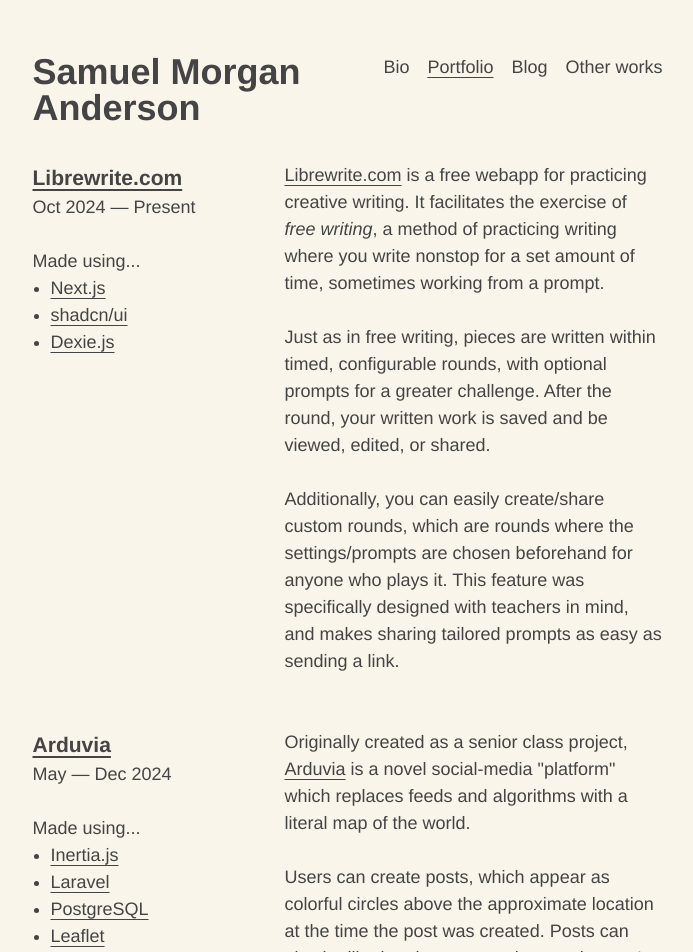
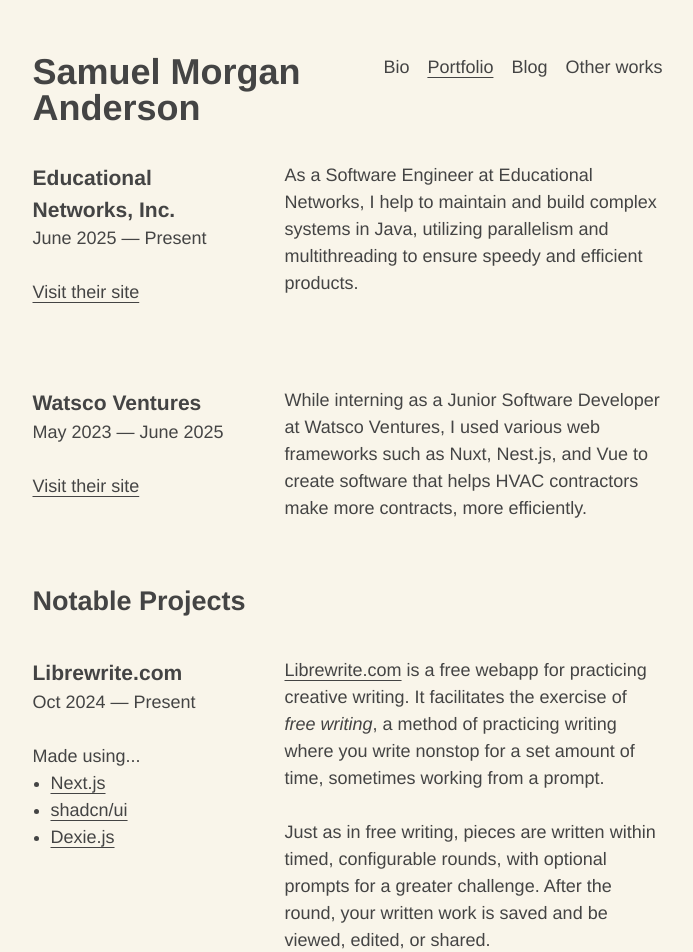
Before and after one commit to sama305/samueland.dev, a Next.js app: page /portfolio in a window 1280 px wide. Shown: the top 952 px of the page, without its empty margins (285-978 px from the left). Built offline with nearby package versions, Linux system fonts and the light colour scheme.

Commit message:
added jobs to portfolio

```diff
--- a/src/app/(site)/portfolio/page.tsx
+++ b/src/app/(site)/portfolio/page.tsx
@@ -1,10 +1,46 @@
 export default function Projects() {
   return (
+    <div>
       <div>
         <div className="content projectEntry">
           <div>
             <div>
-            <h3><a className="social" href="https://librewrite.com" target="_blank">Librewrite.com</a></h3>
+              <h3>Educational Networks, Inc.</h3>
+              June 2025 &mdash; Present
+            </div>
+            <div>
+              <span><a href="https://www.educationalnetworks.net/" target="_blank">Visit their site</a></span>
+            </div>
+          </div>
+          <div className="right">
+            <p>
+              As a Software Engineer at Educational Networks, I help to maintain and build complex systems in Java, utilizing parallelism and multithreading to ensure speedy and efficient products.
+            </p>
+          </div>
+        </div>
+        <div className="content projectEntry">
+          <div>
+            <div>
+              <h3>Watsco Ventures</h3>
+              May 2023 &mdash; June 2025
+            </div>
+            <div>
+              <span><a href="https://www.watscoventures.com/" target="_blank">Visit their site</a></span>
+            </div>
+          </div>
+          <div className="right">
+            <p>
+              While interning as a Junior Software Developer at Watsco Ventures, I used various web frameworks such as Nuxt, Nest.js, and Vue to create software that helps HVAC contractors make more contracts, more efficiently.
+            </p>
+          </div>
+        </div>
+      </div>
+      <h2 className="subheader">Notable Projects</h2>
+      <div>
+        <div className="content projectEntry">
+          <div>
+            <div>
+              <h3>Librewrite.com</h3>
               Oct 2024 &mdash; Present
             </div>
             <div>
@@ -31,7 +67,7 @@
         <div className="content projectEntry">
           <div>
             <div>
-            <h3><a className="social" href="https://arduvia.com" target="_blank">Arduvia</a></h3>
+              <h3>Arduvia</h3>
               May &mdash; Dec 2024
             </div>
             <div>
@@ -62,7 +98,7 @@
         <div className="content projectEntry">
           <div>
             <div>
-            <h3><a className="social" href="https://github.com/danieltdang/Order-Tracker" target="_blank">Order-Tracker</a></h3>
+              <h3>Order-Tracker</h3>
               Feb &mdash; Apr 2024
             </div>
             <div>
@@ -88,5 +124,6 @@
           </div>
         </div>
       </div>
+    </div>
   )
 }
--- a/src/app/globals.css
+++ b/src/app/globals.css
@@ -51,7 +51,7 @@
 }
 
 .subheader {
-  margin: 1rem 0;
+  margin: 2rem 0;
 }
 
 .banner {
```
Lines whose indentation alone changed are shown as unchanged.
